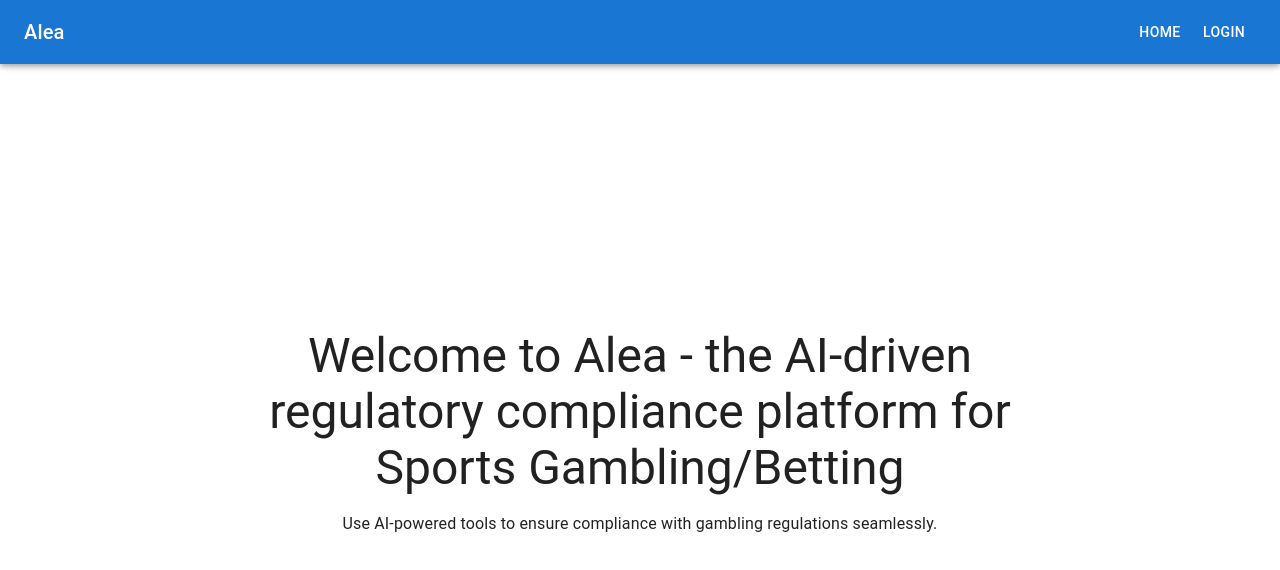
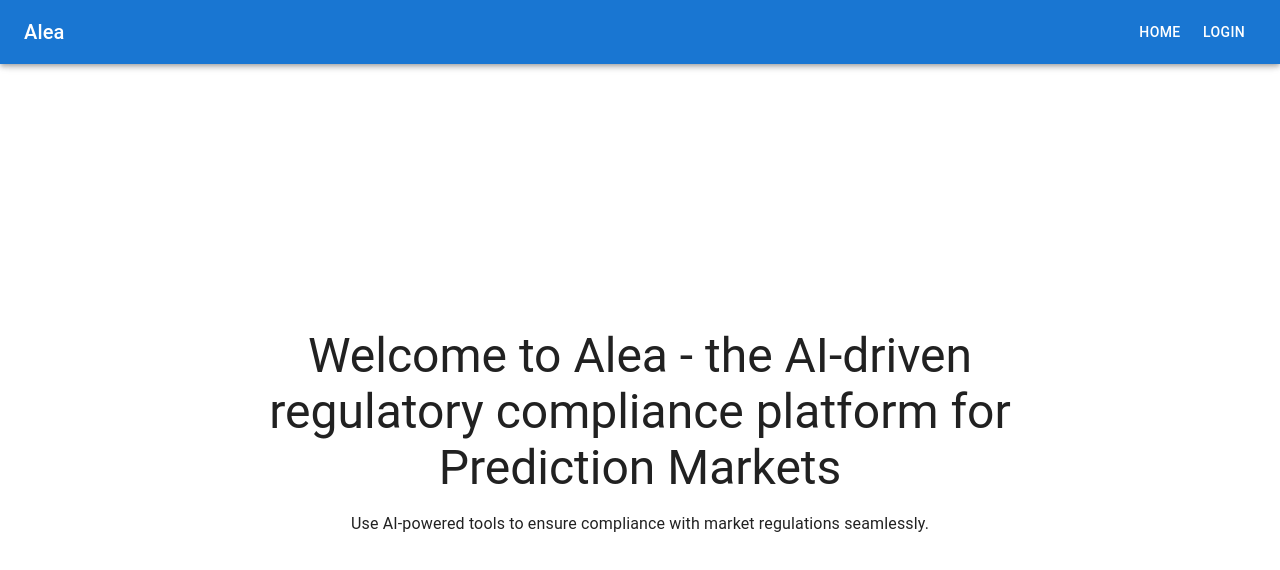
Before and after one commit to mihir2310/gamblingregulatory, a React (Vite) app in the folder FRONTEND/: page / in a window 1280 px wide. Shown: the top 570 px of the page. Built offline with nearby package versions, Linux system fonts and the light colour scheme.

Commit message:
Big Edit lol - "Changed from Gambling to Prediction Markets"

```diff
--- a/FRONTEND/src/pages/Home.jsx
+++ b/FRONTEND/src/pages/Home.jsx
@@ -18,10 +18,10 @@ function Home() {
     >
       <Container maxWidth="md">
         <Typography variant="h3" gutterBottom align="center">
-          Welcome to Alea - the AI-driven regulatory compliance platform for Sports Gambling/Betting
+          Welcome to Alea - the AI-driven regulatory compliance platform for Prediction Markets
         </Typography>
         <Typography variant="body1" align="center">
-          Use AI-powered tools to ensure compliance with gambling regulations seamlessly.
+          Use AI-powered tools to ensure compliance with market regulations seamlessly.
         </Typography>
       </Container>
     </Box>
```
